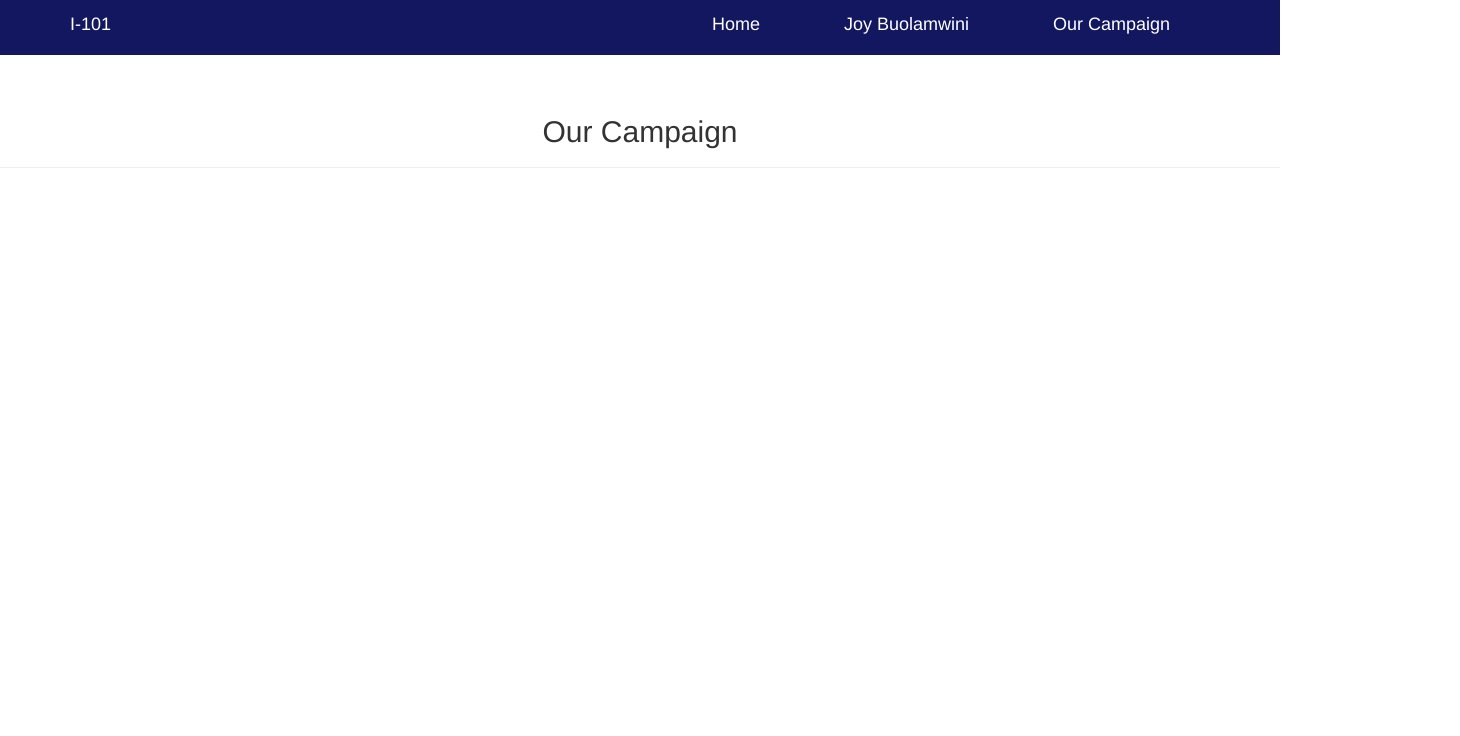
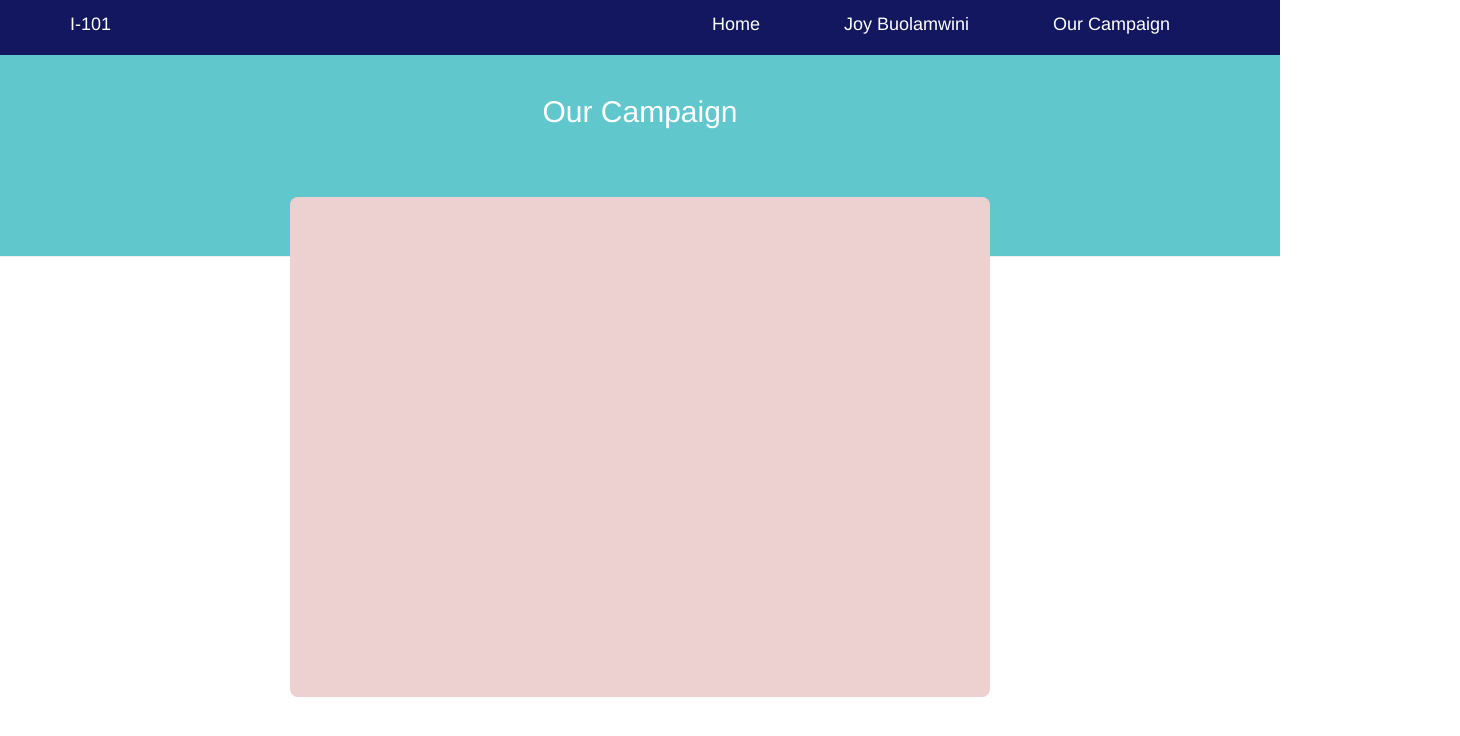
Before and after one commit to Olifanat/underrepresented-innovator-website, a plain HTML site: page process.html in a window 1280 px wide. Shown: the whole page, 1460 px wide, since content can reach past the window. Drawn offline with nearby package versions, Linux system fonts and the light colour scheme.

Commit message:
create new classes for process page
exit
exit

```diff
--- a/project.css
+++ b/project.css
@@ -20,3 +20,28 @@ a:hover
 {
     color: white;
 }
+
+/* This section contains classes for process page */
+.page-header
+{
+    background-color: #60C7CC;
+    margin: 0 0;
+    padding: 100px 0;
+}
+
+h2.header-text
+{
+    color: white;
+    margin: -60px;
+}
+
+.box-research
+{
+    background-color: #EDD0D0;
+    border-radius: 8px;
+    margin: -60px auto 0 auto;
+    width: 700px;
+    height: 500px;
+}
+
+/* End of section */
```
